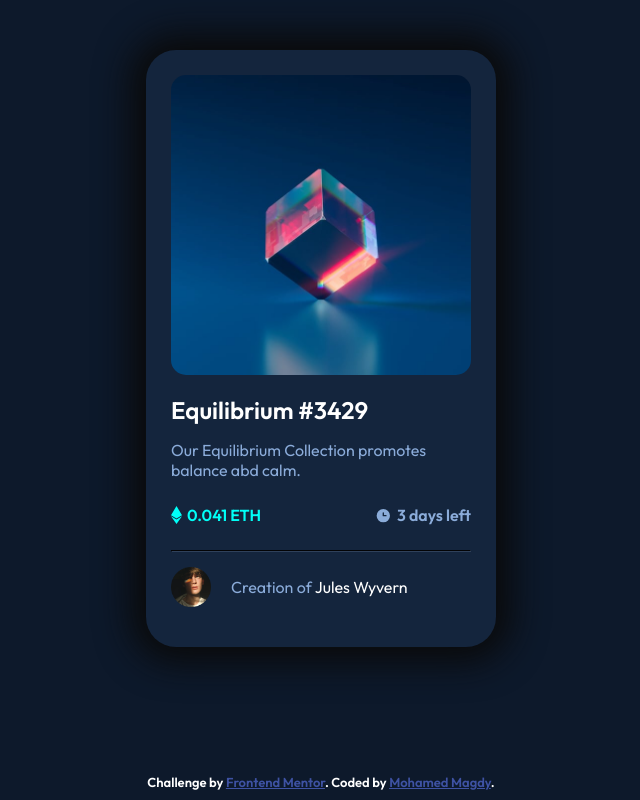
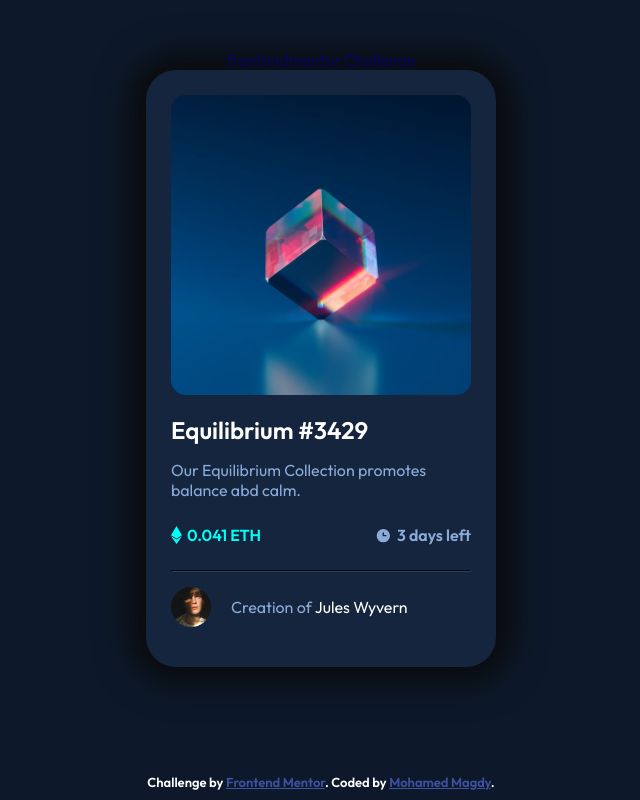
Before and after one commit to moamed018/NFT-preview-card-component-challenge-hub, a plain HTML site: page index.html in a window 1280 px wide. Shown: the whole page, without its empty margins (319-959 px from the left). Drawn offline with Linux system fonts and the light colour scheme.

Commit message:
Update index.html

```diff
--- a/index.html
+++ b/index.html
@@ -15,6 +15,10 @@
   </style>
 </head>
 <body>
+  <!-- top section -->
+  <div class="top">
+    <a href="https://www.frontendmentor.io/solutions/nft-preview-card-component-challenge-hub-DYFOeB02a">frontendmentor <span>Challenge</span></a>
+  </div>
 
   <div class="card">
     <div class="img">
```
